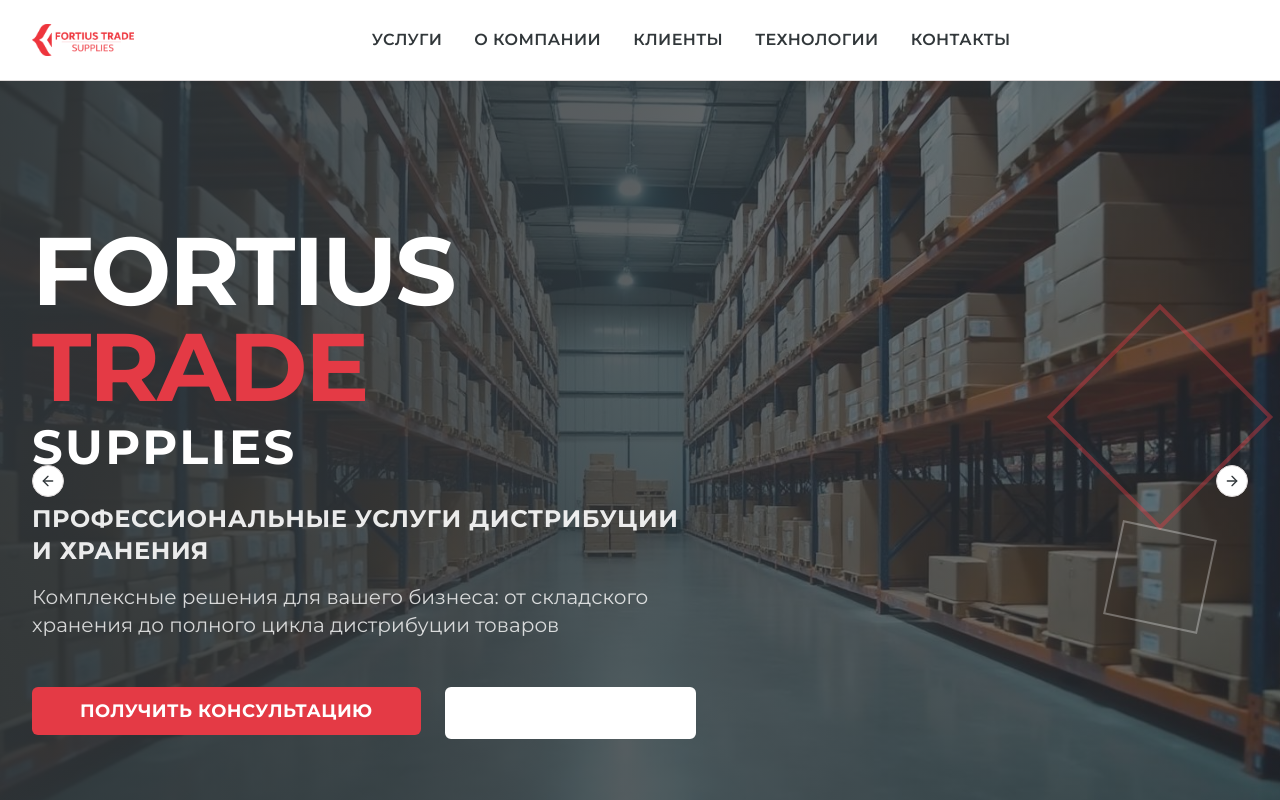
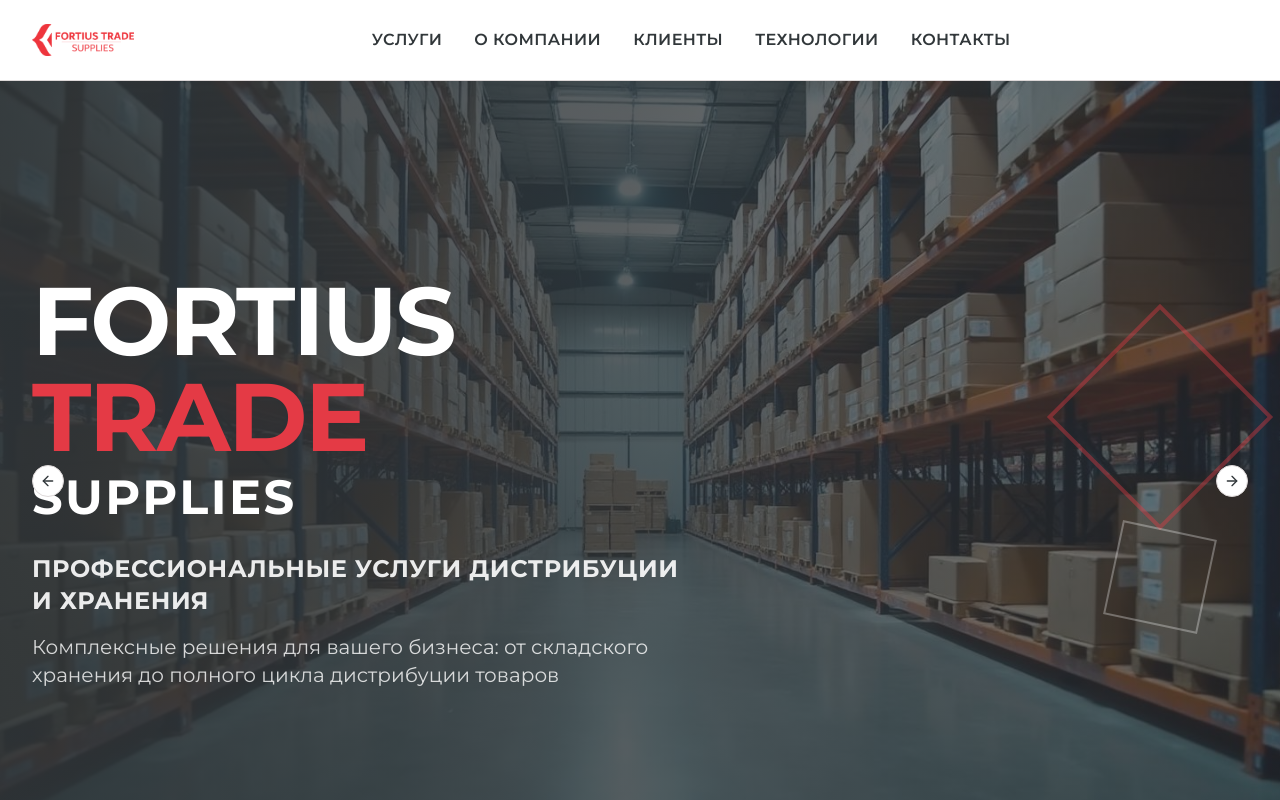
Before and after one commit to Discreeteclectic/fortus-logistics-platform, a React (Vite) app: page / in a window 1280 px wide. Shown: the top 800 px of the page. Built offline with nearby package versions, Linux system fonts and the light colour scheme.

Commit message:
Удалить кнопки "получить консультацию" и "наши услуги"
Удалил кнопки "получить консультацию" и "наши услуги" с главной страницы.

```diff
--- a/src/components/Hero.tsx
+++ b/src/components/Hero.tsx
@@ -74,14 +74,6 @@ const Hero = () => {
                       </p>
                     </div>
 
-                    <div className="flex flex-col sm:flex-row gap-6 pt-4">
-                      <Button size="lg" className="bg-primary hover:bg-primary-dark text-white text-lg px-12 py-6 font-bold tracking-wide uppercase">
-                        Получить консультацию
-                      </Button>
-                      <Button variant="outline" size="lg" className="text-lg px-12 py-6 border-2 border-white text-white hover:bg-white hover:text-accent font-bold tracking-wide uppercase">
-                        Наши услуги
-                      </Button>
-                    </div>
                   </div>
                 </div>
               </div>
```
